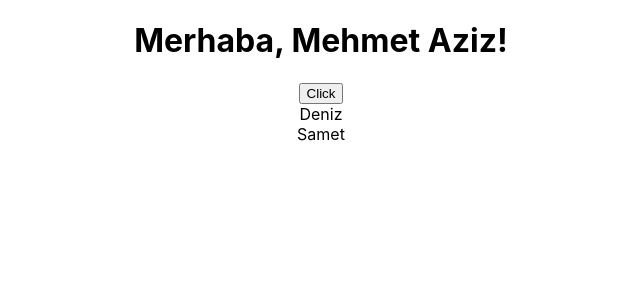
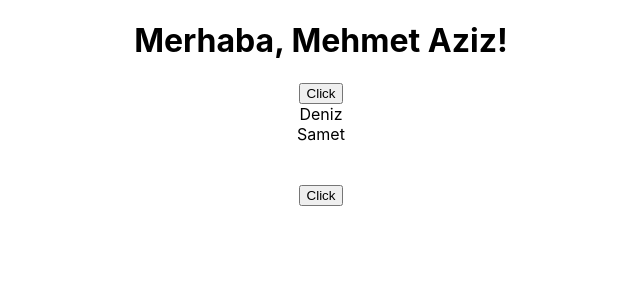
Before and after one commit to maziz-create/react-training, a React (Create React App) app: page / in a window 1280 px wide. Shown: the top 300 px of the page, without its empty margins (319-959 px from the left). Built offline with nearby package versions, Linux system fonts and the light colour scheme.

Commit message:
added new friend into friends array with setFriend function integrated into button, added some description

```diff
--- a/src/App.js
+++ b/src/App.js
@@ -24,10 +24,20 @@ function App() {
 
       {//key verme sebebimiz => buralarda map gibi şeyleri kullanman için her bi dive unique key vermek zorundasın
         friends
-        .map((friend, index) => (
-          <div key={index}>{friend}</div>
-        ))
+          .map((friend, index) => (
+            <div key={index}>{friend}</div>
+          ))
       }
+      <br />
+      <br />
+      {/*
+          friends dizisine yeni eleman ekledik. dikkat edilmesi gerekenler:
+          => dizinin initialState'i bir dizi olduğu için biz de dizi olarak verdik.
+          Yoksa yukarıdaki mapleme işlemi sıkıntı çıkartır.
+          => önceki değerleri vermeyip direkt Onuru verirsek eski değerler gider.
+          Bunun için    ...eskiDizi  mevzusu var, biliyorsun.
+      */}
+      <button onClick={() => setFriends([...friends, ['Yeni Kişi => Onur']])}>Click</button>
     </div>
   );
 }
```
